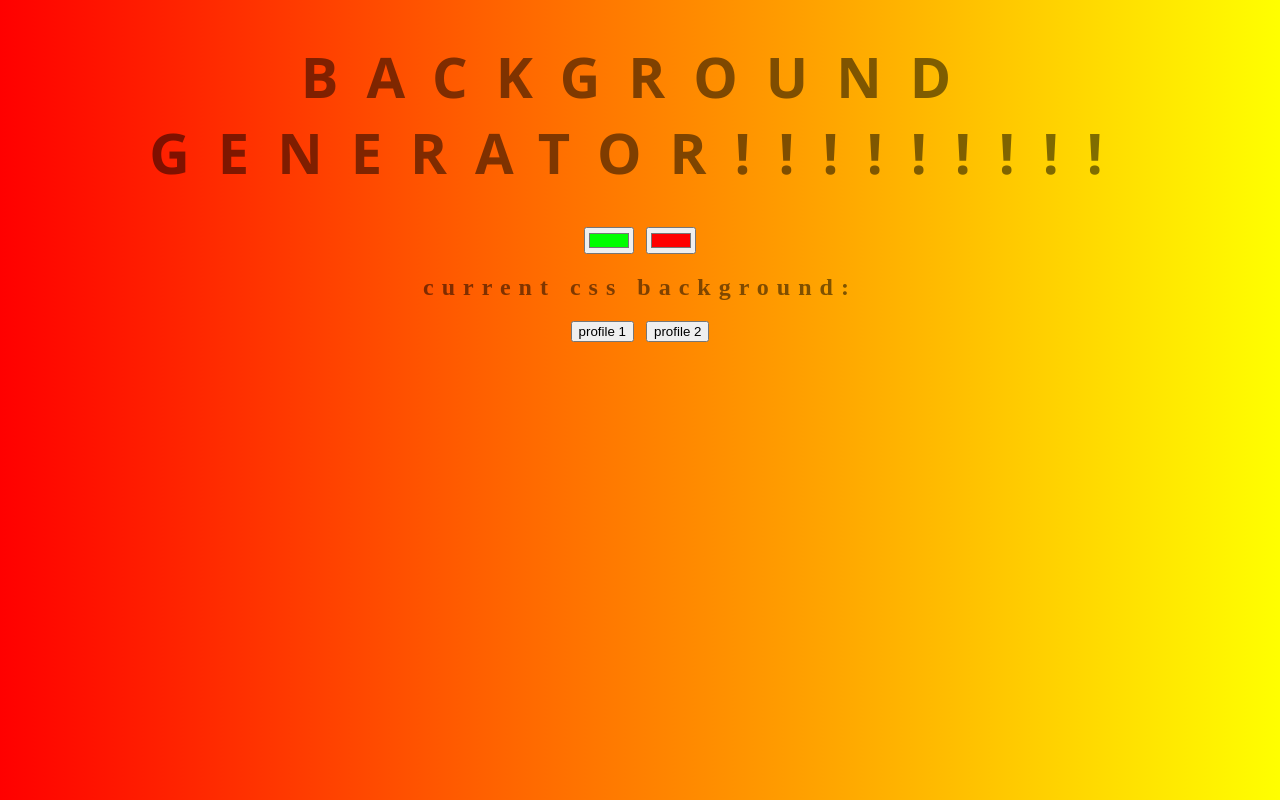
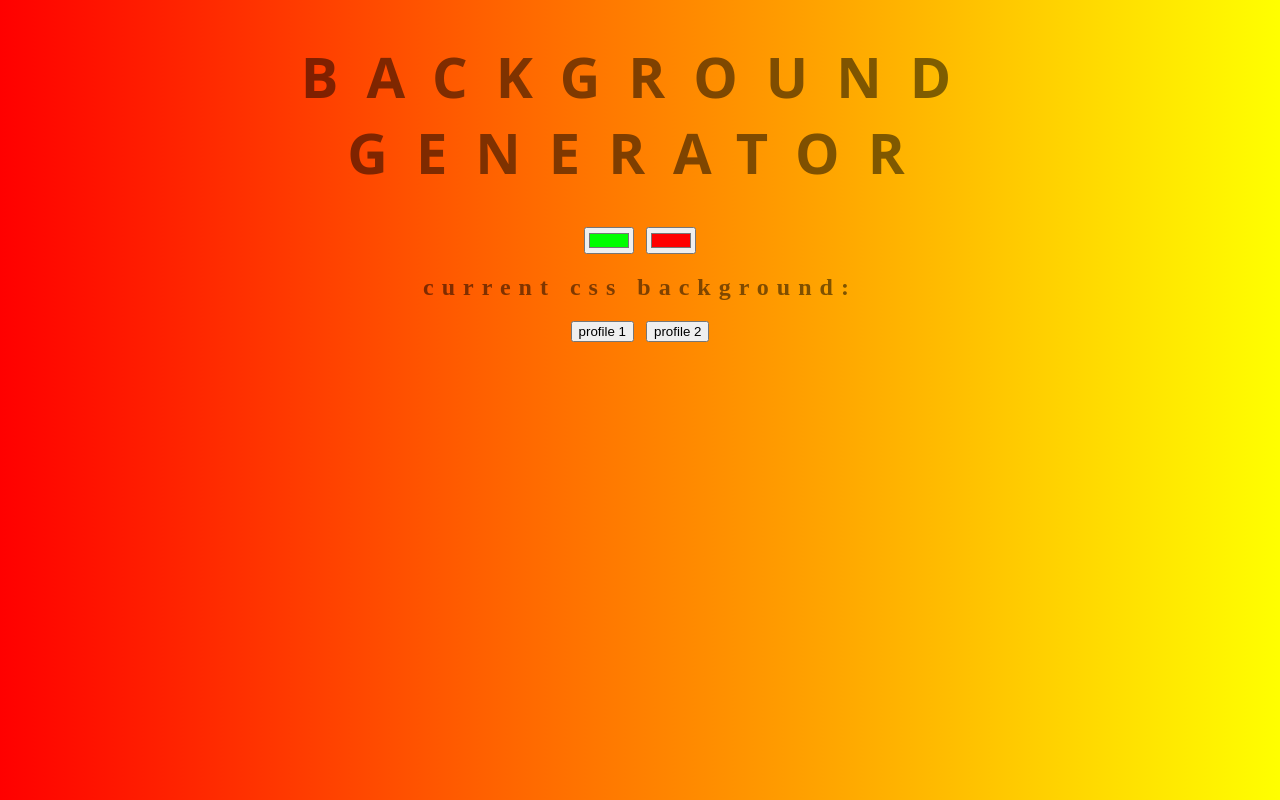
Before and after one commit to eugene3231/background-generator, a plain HTML site: page index.html in a window 1280 px wide. Drawn offline with Linux system fonts and the light colour scheme.

Commit message:
Update index.html

```diff
--- a/index.html
+++ b/index.html
@@ -7,7 +7,7 @@
     <link rel="stylesheet" type = "text/css" href="style.css">
 </head>
 <body id="gradient">
-    <h1>Background Generator!!!!!!!!!</h1>
+    <h1>Background Generator</h1>
     <input oninput="changeGrad()" class="colorleft" type="color" name="color1" value="#00ff00">
     <input oninput="changeGrad()" class="colorright" type="color" name="color2" value="#ff0000">
     <h2>Current CSS Background:</h2>
```
